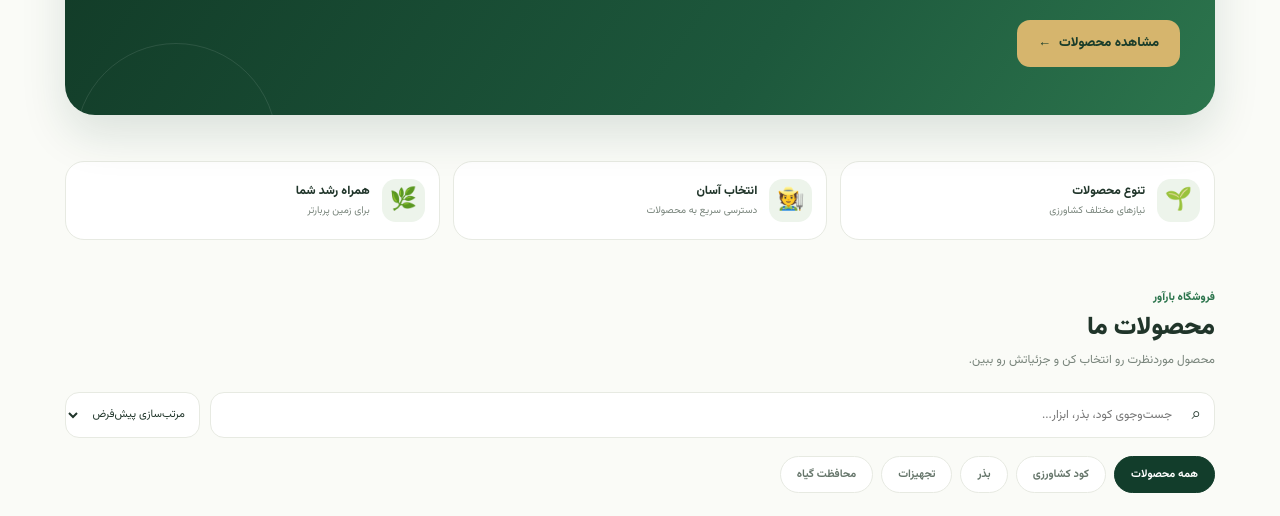
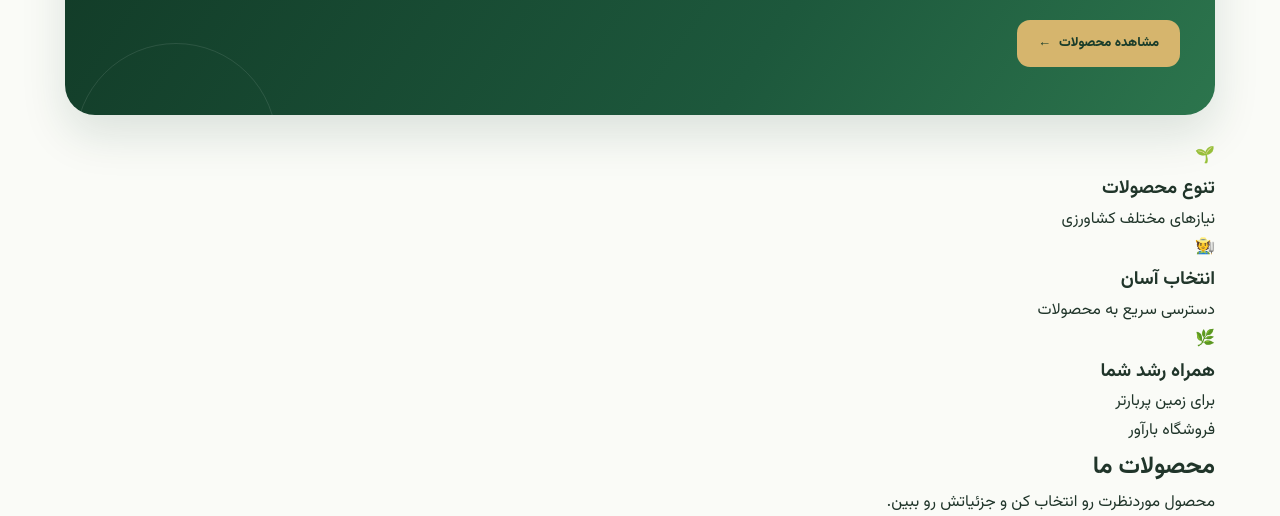
Before and after one commit to Rezawmrd/baravar-store, a plain HTML site: page index.html in a window 1280 px wide. Shown: the part 392-908 px from the top of the page. Drawn offline with Linux system fonts and the light colour scheme.

Commit message:
Update index.html

```diff
--- a/index.html
+++ b/index.html
@@ -537,153 +537,6 @@
   transform:translateY(-2px);
 }
 
-/* BENEFITS */
-
-.benefits{
-  display:grid;
-  grid-template-columns:repeat(3,1fr);
-  gap:13px;
-  margin:18px 0 48px;
-}
-
-.benefit{
-  background:white;
-  border:1px solid var(--border);
-  border-radius:19px;
-  padding:17px 14px;
-  display:flex;
-  align-items:center;
-  gap:12px;
-}
-
-.benefit-icon{
-  width:43px;
-  height:43px;
-  flex-shrink:0;
-  display:grid;
-  place-items:center;
-  border-radius:14px;
-  background:#edf4eb;
-  font-size:22px;
-}
-
-.benefit h3{
-  font-size:12px;
-  font-weight:800;
-}
-
-.benefit p{
-  font-size:10px;
-  color:var(--muted);
-}
-
-/* SHOP */
-
-.shop{
-  padding-bottom:48px;
-}
-
-.section-heading{
-  display:flex;
-  align-items:flex-end;
-  justify-content:space-between;
-  gap:12px;
-  margin-bottom:20px;
-}
-
-.section-eyebrow{
-  color:var(--green3);
-  font-size:11px;
-  font-weight:800;
-}
-
-.section-heading h2{
-  font-size:25px;
-  font-weight:900;
-  line-height:1.6;
-}
-
-.section-description{
-  color:var(--muted);
-  font-size:12px;
-  margin-top:2px;
-}
-
-.shop-tools{
-  display:flex;
-  gap:10px;
-  margin-bottom:16px;
-}
-
-.search-box{
-  flex:1;
-  min-width:0;
-  position:relative;
-}
-
-.search-box input{
-  width:100%;
-  border:1px solid var(--border);
-  border-radius:14px;
-  background:white;
-  padding:13px 42px 13px 13px;
-  font-size:12px;
-  color:var(--text);
-  outline:none;
-}
-
-.search-box input:focus{
-  border-color:var(--green3);
-}
-
-.search-icon{
-  position:absolute;
-  right:14px;
-  top:50%;
-  transform:translateY(-50%);
-  font-size:17px;
-}
-
-.sort-select{
-  border:1px solid var(--border);
-  background:white;
-  border-radius:14px;
-  padding:0 10px;
-  font-size:11px;
-  color:var(--text);
-  max-width:145px;
-}
-
-.categories{
-  display:flex;
-  gap:8px;
-  overflow-x:auto;
-  padding:2px 0 12px;
-  scrollbar-width:none;
-  margin-bottom:14px;
-}
-
-.categories::-webkit-scrollbar{
-  display:none;
-}
-
-.category-btn{
-  flex-shrink:0;
-  border:1px solid var(--border);
-  border-radius:50px;
-  padding:9px 16px;
-  font-size:11px;
-  font-weight:700;
-  background:white;
-  color:#66766b;
-  transition:.2s;
-}
-
-.category-btn.active{
-  background:var(--green);
-  color:white;
-  border-color:var(--green);
-}
 
 /* PRODUCTS */
 
```
